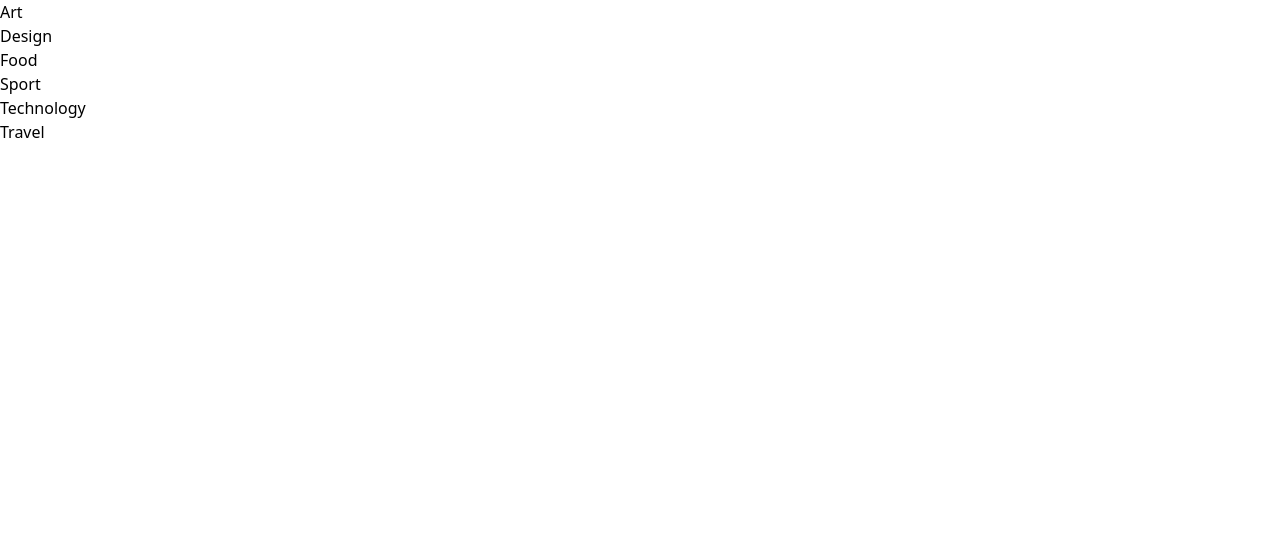
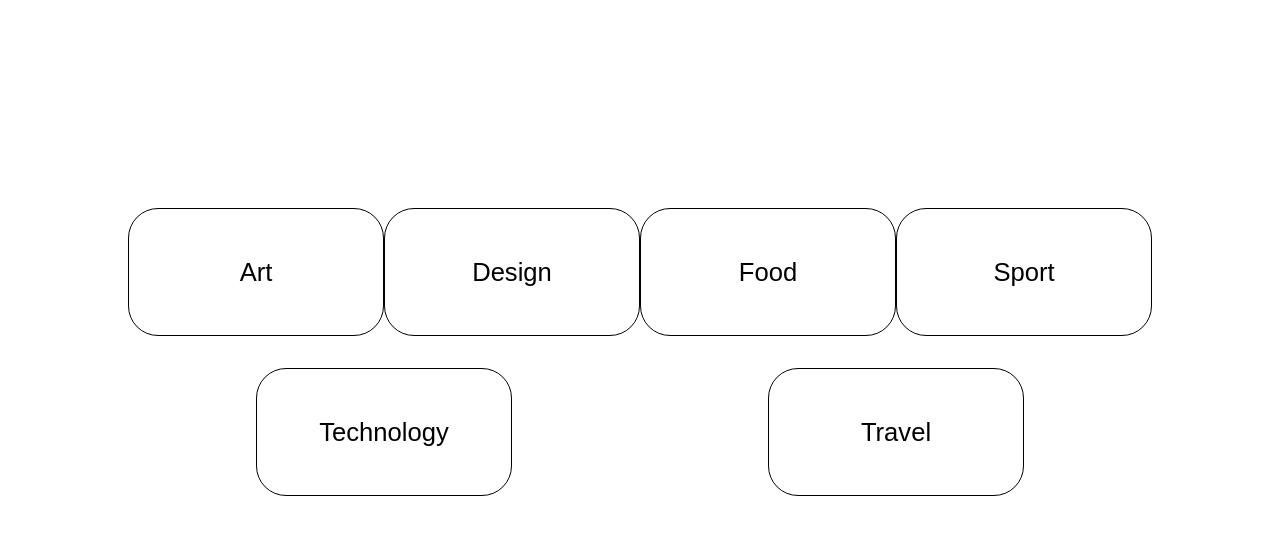
Before and after one commit to MagdaDra/oMERCADO_client, a React (Vite) app: page / in a window 1280 px wide. Shown: the top 534 px of the page. Built offline with nearby package versions, Linux system fonts and the light colour scheme.

Commit message:
Added basic styles to homepage

```diff
--- a/src/index.css
+++ b/src/index.css
@@ -123,9 +123,13 @@ nav li {
   background-color: #dfeef9;
 }
 
+/*  Add / Substr button */
+
 .add-substr-button {
   display: flex;
 }
+
+/*  Cart */
 
 .cart-img {
   width: 50px
@@ -137,6 +141,8 @@ nav li {
   width: 40vw
 }
 
+/* Checkout */
+
 .payment-form{
   display: flex;
   flex-direction: column;
@@ -146,3 +152,53 @@ nav li {
 .payment-button{
   width: 100px;
 }
+
+/* Homepage */
+
+@media screen and (max-width: 768px) {
+  .category-button {
+    border: 1px solid black;
+    width: 80vw;
+    height: 30vw;
+    border-radius: 30px;
+    display: flex;
+    justify-content: center;
+    align-items: center;
+    font-size: 8vw;
+    font-family: sans-serif
+  }
+
+  .homepage {
+    display: flex;
+    flex-direction: column;
+    justify-content: space-between;
+    align-items: center;
+    height: 250vw;
+  }
+}
+
+@media screen and (min-width: 769px) {
+  .category-button {
+    border: 1px solid black;
+    width: 20vw;
+    height: 10vw;
+    border-radius: 30px;
+    display: flex;
+    justify-content: center;
+    align-items: center;
+    font-size: 2vw;
+    font-family: sans-serif
+  }
+
+  .homepage {
+    margin: 0 auto;
+    margin-top: 15vw;
+    display: flex;
+    flex-wrap: wrap;
+    justify-content: space-around;
+    align-items: center;
+    height: 25vw;
+    width: 80vw
+
+  }
+}
--- a/src/pages/Homepage.jsx
+++ b/src/pages/Homepage.jsx
@@ -1,13 +1,14 @@
+
 function Homepage() {
 	return (
-		<div>
+		<div className='homepage'>
 
-			<div>Art</div>
-			<div>Design</div>
-			<div>Food</div>
-			<div>Sport</div>
-			<div>Technology</div>
-			<div>Travel</div>
+			<div className='category-button'>Art</div>
+			<div className='category-button'>Design</div>
+			<div className='category-button'>Food</div>
+			<div className='category-button'>Sport</div>
+			<div className='category-button'>Technology</div>
+			<div className='category-button'>Travel</div>
 
 		</div>
 
```
Also changed, not shown: src/style/Homepage.css (added).
